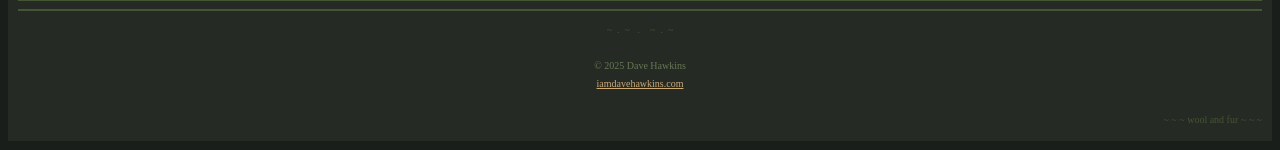
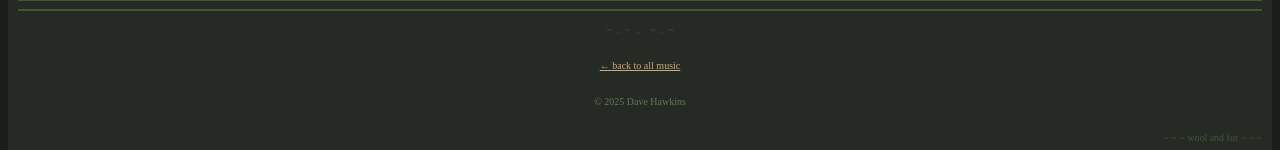
Before and after one commit to iamdavehawkins/woolandfur, a plain HTML site: page index.html in a window 1280 px wide. Shown: the part 2053-2203 px from the top of the page. Drawn offline with Linux system fonts and the light colour scheme.

Commit message:
added back link

```diff
--- a/index.html
+++ b/index.html
@@ -299,9 +299,9 @@ the fungus grew from things he knew, the cracks of breaking wood,<br>
 <center>
 <font size="1" color="#445533">~&nbsp;&nbsp;.&nbsp;&nbsp;~&nbsp;&nbsp;&nbsp;.&nbsp;&nbsp;&nbsp;&nbsp;~&nbsp;&nbsp;.&nbsp;&nbsp;~</font>
 <br><br>
+<font size="1"><a href="https://iamdavehawkins.com">← back to all music</a></font>
+<br><br>
 <font size="1" color="#667755">&copy; 2025 Dave Hawkins</font>
-<br>
-<font size="1"><a href="https://links.iamdavehawkins.com" target="_blank" rel="noopener">iamdavehawkins.com</a></font>
 </center>
 
 <br>
```
